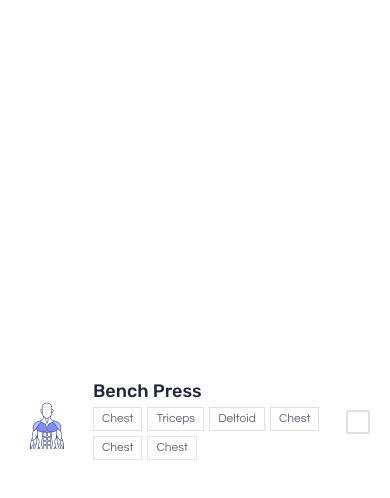
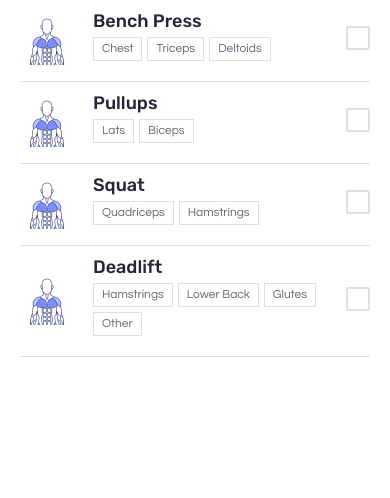
Before and after one commit to robertsfynn/kenko, a React Native app: screen / in a window 390 px wide. Shown: the top 498 px of the page. Built offline with nearby package versions, Linux system fonts and the light colour scheme.

Commit message:
added some dummy data to render exercises in a list

```diff
--- a/App.tsx
+++ b/App.tsx
@@ -1,7 +1,7 @@
 import React, { Component } from 'react';
 import * as Font from 'expo-font';
 import { AppLoading } from 'expo';
-import ExerciseItem from './components/ExerciseItem';
+import ExerciseList from './components/containers/ExerciseList';
 
 interface State {
   isReady: boolean;
@@ -34,6 +34,6 @@ export default class App extends Component<{}, State> {
       );
     }
 
-    return <ExerciseItem />;
+    return <ExerciseList />;
   }
 }
--- a/components/ExerciseItem.tsx
+++ b/components/ExerciseItem.tsx
@@ -1,14 +1,16 @@
 import React from 'react';
 import { View, Text, TouchableOpacity } from 'react-native';
 import styled from 'styled-components/native';
-import benchPress from 'assets/bodyparts/bench-press.png';
 import Tag from './Tag';
 
 const ItemContainer = styled.View`
-  flex: 1;
   align-items: center;
   flex-direction: row;
-  padding: 0 20px;
+  margin: 0 20px;
+  padding-bottom: 15px;
+  padding-top: 10px;
+  border-bottom-color: #dfdfe6;
+  border-bottom-width: 1px;
 `;
 
 const ItemImage = styled.Image`
@@ -42,19 +44,16 @@ const TagContainer = styled.View`
   align-self: flex-start;
 `;
 
-const ExerciseItem = () => {
+const ExerciseItem = ({ title, image, tags }) => {
   return (
     <ItemContainer>
-      <ItemImage source={benchPress} />
+      <ItemImage source={image} />
       <ExerciseContainer>
-        <ExerciseTitle>Bench Press</ExerciseTitle>
+        <ExerciseTitle>{title}</ExerciseTitle>
         <TagContainer>
-          <Tag tag="Chest"></Tag>
-          <Tag tag="Triceps"></Tag>
-          <Tag tag="Deltoid"></Tag>
-          <Tag tag="Chest"></Tag>
-          <Tag tag="Chest"></Tag>
-          <Tag tag="Chest"></Tag>
+          {tags.map((tag) => (
+            <Tag key={tag} tag={tag} />
+          ))}
         </TagContainer>
       </ExerciseContainer>
       <TouchableOpacity>
--- /dev/null
+++ b/components/containers/ExerciseList.tsx
@@ -0,0 +1,43 @@
+import React, { Component } from 'react';
+import { View, Text, SafeAreaView } from 'react-native';
+import ExerciseItem from '../ExerciseItem';
+
+const fakeData = [
+  {
+    title: 'Bench Press',
+    image: require('assets/bodyparts/bench-press.png'),
+    tags: ['Chest', 'Triceps', 'Deltoids'],
+  },
+  {
+    title: 'Pullups',
+    image: require('assets/bodyparts/bench-press.png'),
+    tags: ['Lats', 'Biceps'],
+  },
+  {
+    title: 'Squat',
+    image: require('assets/bodyparts/bench-press.png'),
+    tags: ['Quadriceps', 'Hamstrings'],
+  },
+  {
+    title: 'Deadlift',
+    image: require('assets/bodyparts/bench-press.png'),
+    tags: ['Hamstrings', 'Lower Back', 'Glutes', 'Other'],
+  },
+];
+
+export default class ExerciseList extends Component {
+  render() {
+    return (
+      <SafeAreaView>
+        {fakeData.map((data) => (
+          <ExerciseItem
+            key={data.title}
+            image={data.image}
+            title={data.title}
+            tags={data.tags}
+          />
+        ))}
+      </SafeAreaView>
+    );
+  }
+}
--- a/views/signup/greeting.tsx
+++ b/views/signup/greeting.tsx
@@ -5,7 +5,6 @@ import styled from 'styled-components/native';
 import placeholder from 'assets/img.png';
 
 const StyledContainer = styled.View`
-  flex: 1;
   background-color: #fff;
   align-items: center;
   justify-content: center;
```
